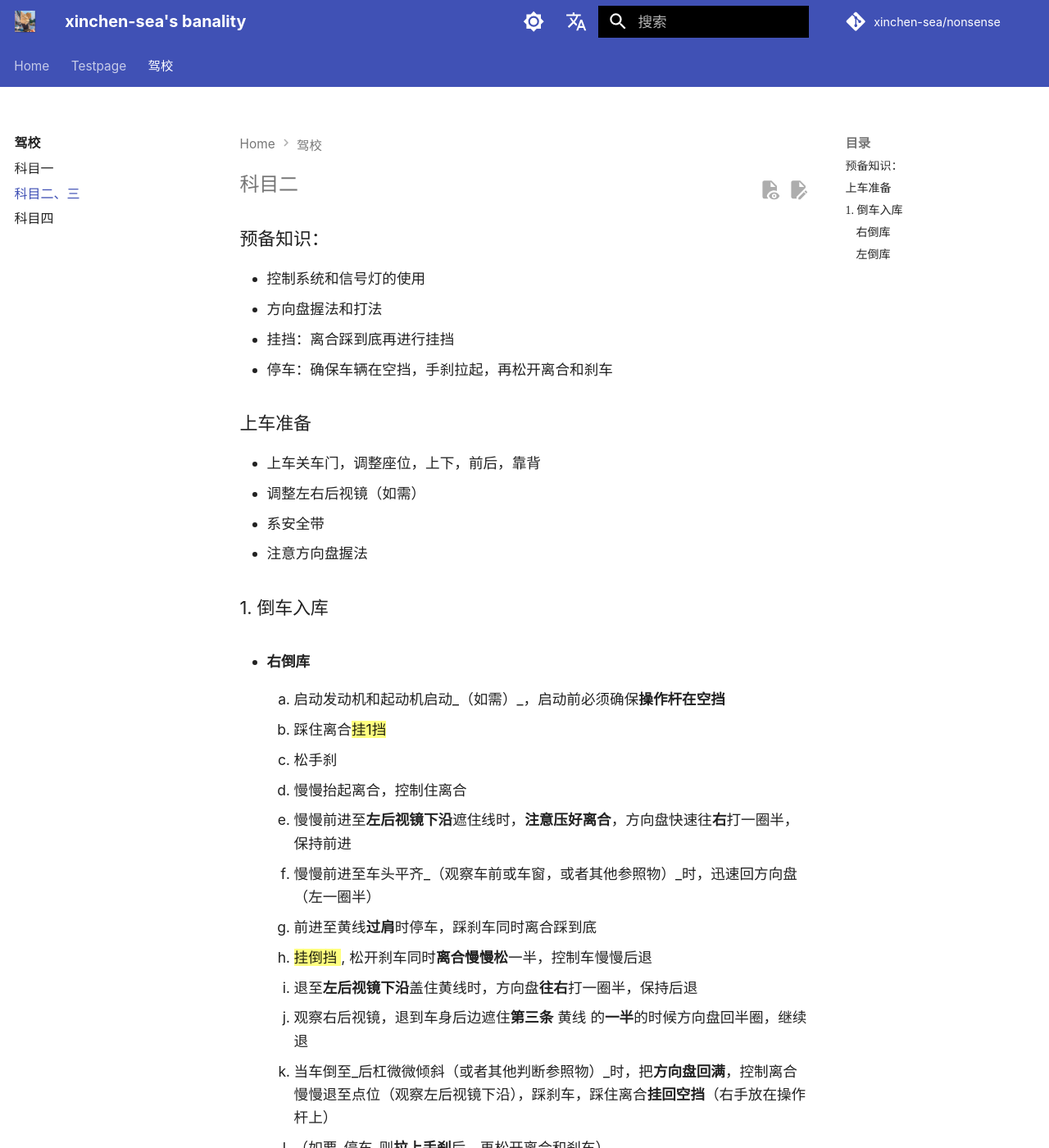
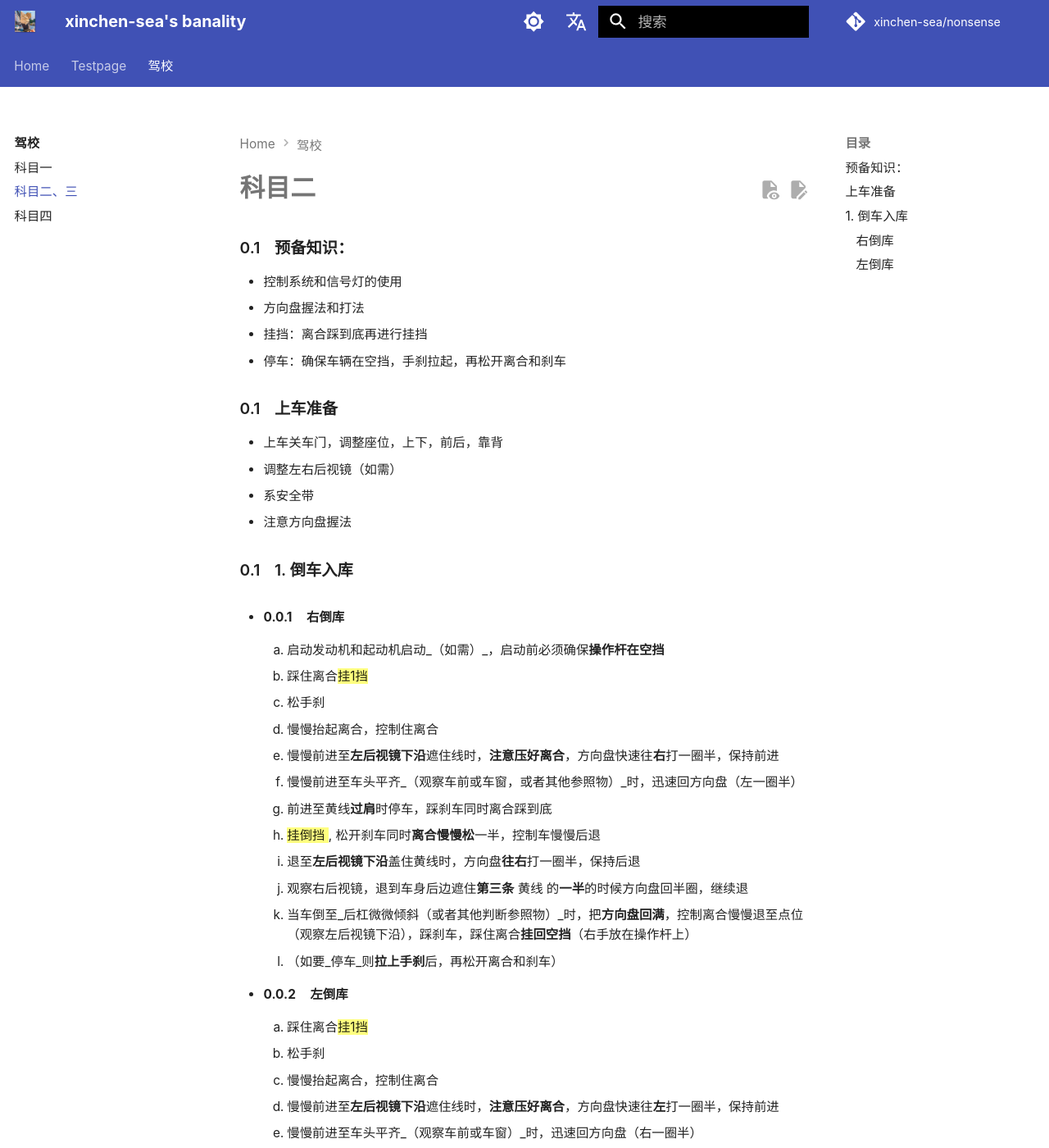
Before and after one commit to xinchen-sea/xinchen-sea.github.io, an MkDocs documentation site: the page built from docs/drivinglicense/object2&3.md, in a window 1280 px wide and 1400 px high. Shown: the whole window at 82% size. Built offline with MkDocs 1.6.1 and Material for MkDocs 9.7.7, drawn with Linux system fonts in a browser that asks for light colours; some web fonts are replaced; a script that is not in the unit is left out; plug-ins that fetch from the network failed and are left out; comment, search, counter and statistics services are not loaded.

Commit message:
Update custom.css

```diff
--- a/docs/assets/css/custom.css
+++ b/docs/assets/css/custom.css
@@ -18,57 +18,86 @@
   }
 }
 
-/* 定义手写体  */
+/* 定义手写体
 @font-face {
-    font-family: "regular";
-    src: url('docs/assets/fonts/Regular.ttf') format('truetype');
+    font-family: "Oxygen";
+    src: url('https://fonts.googleapis.com/css2?family=Oxygen:wght@300;400;700&display=swap') format('woff2');
+}*/
+
+
+/* 自定义字体
+:root {
+  --md-text-font:  "Oxygen";
+  --md-code-font: "JetBrains Mono";
+}*/
+
+:root {
+  --md-text-font: "JetBrains Mono", "LXGW WenKai Screen";
+  --md-code-font: "JetBrains Mono";
 }
 
-/* 定义方正小标宋简体  */
-@font-face {
-    font-family: "title";
-    src: url('docs/assets/fonts/sum.TTF') format('truetype');
+h1 {
+  counter-reset: h2;
 }
-/* 定义 Times New Roman 常规样式 */
-@font-face {
-    font-family: "Times New Roman";
-    src: url('docs/assets/fonts/TIMES.TTF') format('truetype');
+h2 {
+  counter-reset: h3;
+}
+h3 {
+  counter-reset: h4;
+}
+h4 {
+  counter-reset: h5;
+}
+h5 {
+  counter-reset: h6;
+}
+h2:before {
+  counter-increment: h2;
+  content: counter(h2);
+  margin-right: 0.8rem;
+}
+h3:before {
+  counter-increment: h3;
+  content: counter(h2) "." counter(h3);
+  margin-right: 0.8rem;
+}
+h4:before {
+  counter-increment: h4;
+  content: counter(h2) "." counter(h3) "." counter(h4);
+  margin-right: 0.8rem;
+}
+h5:before {
+  counter-increment: h5;
+  content: counter(h2) "." counter(h3) "." counter(h4) "." counter(h5);
+  margin-right: 0.8rem;
+}
+h6:before {
+  counter-increment: h6;
+  content: counter(h2) "." counter(h3) "." counter(h4) "." counter(h5) "." counter(h6);
+  margin-right: 0.8rem;
 }
 
-/* 定义 Times New Roman 粗体样式
-@font-face {
-    font-family: 'Times New Roman';
-    src: url('docs/assets/fonts/TIMESBD.TTF') format('truetype');
-    font-weight: bold;
-    font-style: normal;
+.md-typeset h1, .md-typeset h2 {
+  font-weight: 600;
 }
 
-/* 定义 Times New Roman 斜体样式
-@font-face {
-    font-family: 'Times New Roman';
-    src: url('docs/assets/fonts/TIMESI.TTF') format('truetype');
-    font-weight: normal;
-    font-style: italic;
+.md-typeset h3 {
+  font-weight: 500;
 }
 
-/* 定义 Times New Roman 粗斜体样式
-@font-face {
-    font-family: 'Times New Roman';
-    src: url('docs/assets/fonts/TIMESBI.TTF') format('truetype');
-    font-weight: bold;
-    font-style: italic;
-}  */
-
-/* 自定义字体 */
-:root {
-  --md-text-font: "regular";
-  --md-code-font: "Times New Roman";
-  --md-title-font: "title";
+.md-typeset h1, .md-typeset h2, .md-typeset h3, .md-typeset h4 {
+  letter-spacing: 0;
 }
 
-.md-typeset h1 {
-    font-size: 24px;
+.md-typeset {
+  font-size: .7rem;
 }
+
+.md-typeset h3 {
+  font-weight: 600;
+}
+
+
 /* 除了<pre>元素内部的<code>元素之外的所有<code>元素，其字体大小继承父元素的字体大小*/
 .md-typeset code:not(pre code) {
   font-size: inherit;
@@ -86,27 +115,27 @@
 }
 
 
-/* 设置主导航栏字体 */
+/* 设置主导航栏字体
 .md-nav__list a {
     font-family: 'Times New Roman', sans-serif;
-    font-size: 16px; /* 设置字体大小 */
-}
+    font-size: 16px; /* 设置字体大小
+}*/
 
-/* 设置当前激活项的字体 */
+/* 设置当前激活项的字体
 .md-nav__list a.is-active {
     font-family: 'Times New Roman', sans-serif;
-    font-size: 18px; /* 设置字体大小 */
-    color: red; /* 例如，改变激活项的字体颜色 */
-    font-weight: bold; /* 使激活项的字体加粗 */
-}
+    font-size: 18px; /* 设置字体大小
+    color: red; /* 例如，改变激活项的字体颜色
+    font-weight: bold; /* 使激活项的字体加粗
+}*/
 
 /* 上面两项设置好像没用 可能指令不太对 */
 
-/* 设置侧边栏次级导航栏字体 */
+/* 设置侧边栏次级导航栏字体
 .md-sidebar--secondary .md-nav__list a {
     font-family: 'Times New Roman', 'Simsun', sans-serif;
-    font-size: 14px; /* 设置字体大小 */
-}
+    font-size: 14px; /* 设置字体大小
+} */
 
 .md-content{
     background-color: -moz-default-background-color;
```
